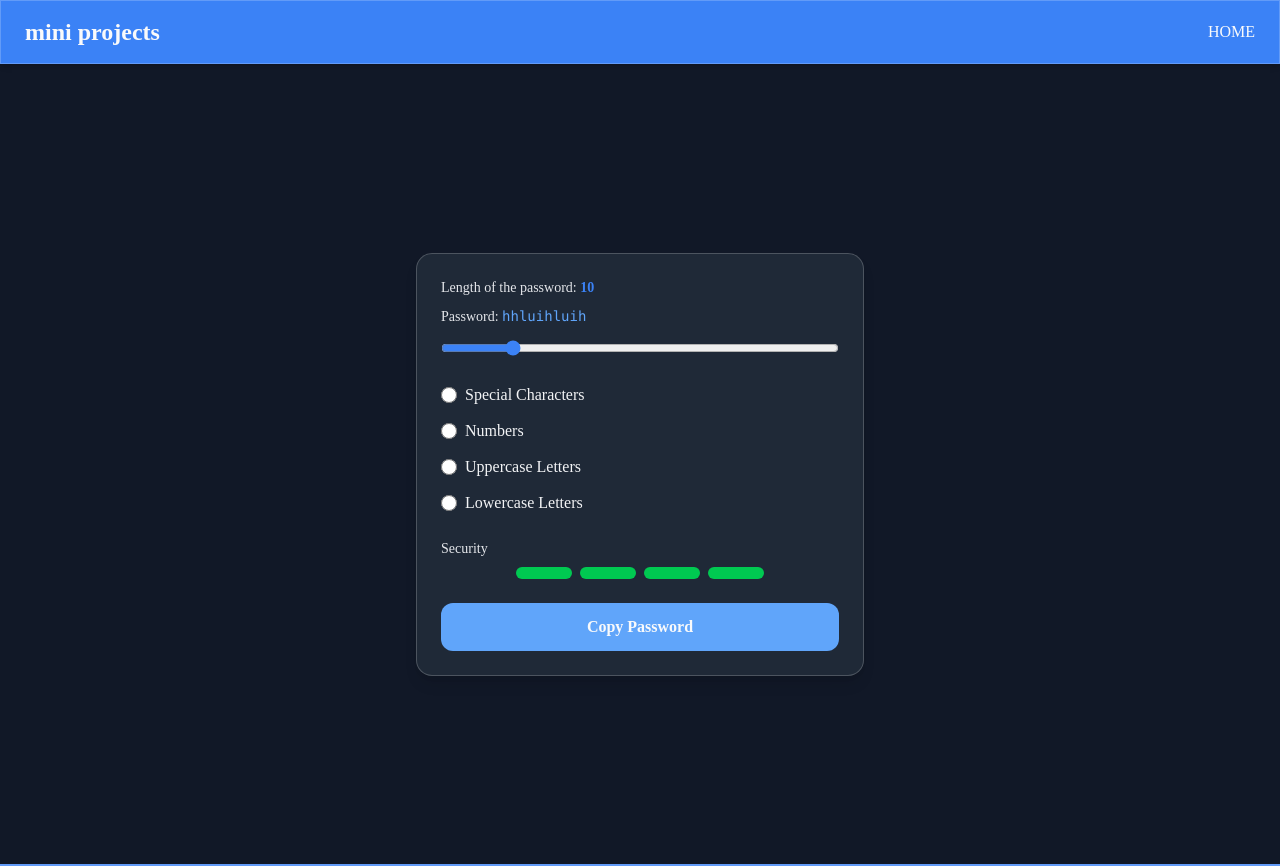
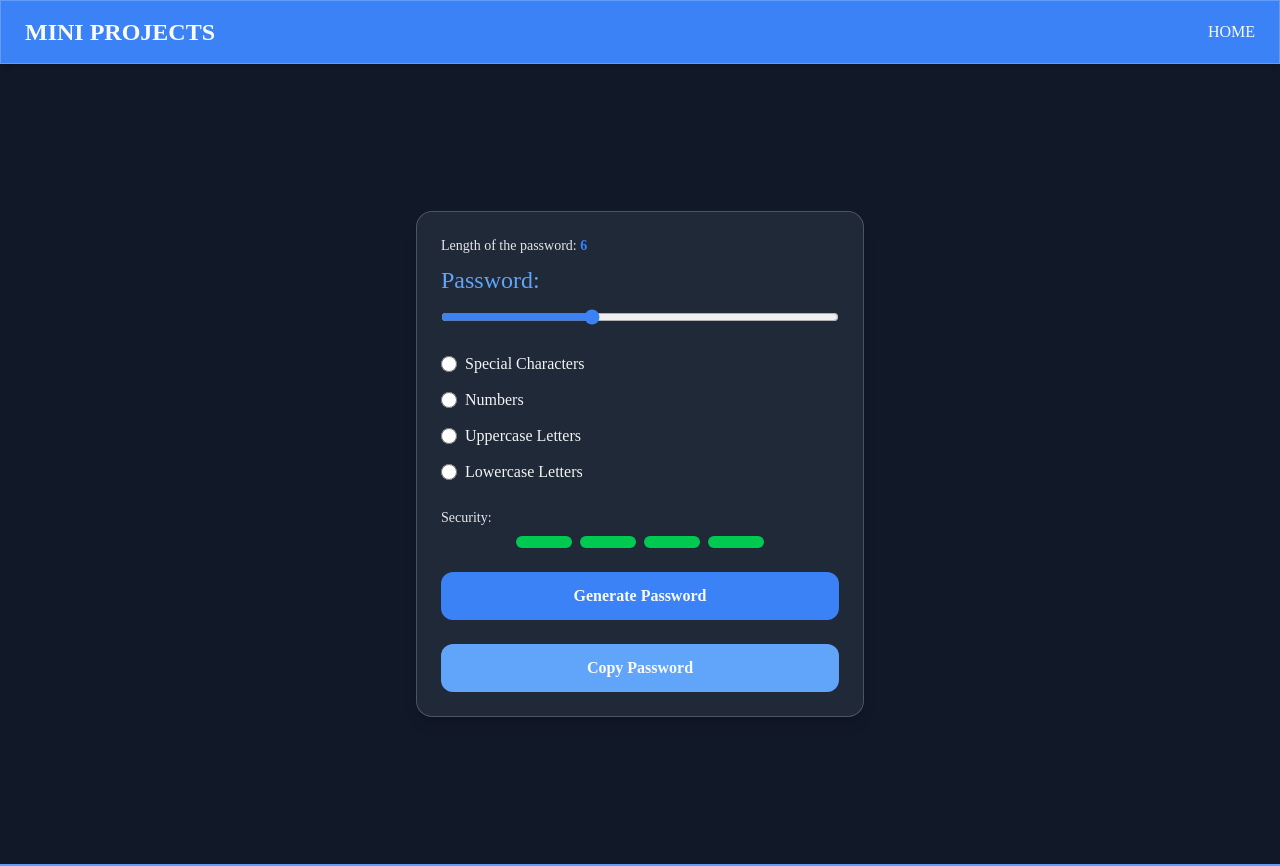
Before and after one commit to parvaneh-esmaili/mini-projects, an Angular app: page /password-generator in a window 1280 px wide. Built offline with nearby package versions, Linux system fonts and the light colour scheme.

Commit message:
feat: Add Logic To Generate Password Component

```diff
--- a/src/app/_modules/projects/_components/header/header.html
+++ b/src/app/_modules/projects/_components/header/header.html
@@ -1,7 +1,7 @@
 <div
   class="h-16 sticky z-100 top-0 left-0 right-0 bg-primary border border-white/20 shadow-md flex items-center justify-between px-6"
 >
-  <h1 class="text-2xl font-bold">mini projects</h1>
+  <h1 class="text-2xl font-bold">MINI PROJECTS</h1>
   <a routerLink="/home" class="hover:text-bg transition cursor-pointer"
     >HOME</a
   >
--- a/src/app/_modules/projects/_components/password-generators/password-generators.html
+++ b/src/app/_modules/projects/_components/password-generators/password-generators.html
@@ -1,45 +1,49 @@
 <div class="min-h-screen w-full flex items-center justify-center p-6 bg-bg">
-  <div class="w-full max-w-md mx-auto bg-surface border border-white-20 flex flex-col items-center justify-center gap-6 p-6 rounded-2xl shadow-lg">
-
+  <div
+    class="w-full max-w-md mx-auto bg-surface border border-white-20 flex flex-col items-center justify-center gap-6 p-6 rounded-2xl shadow-lg"
+  >
     <!-- Password length and slider -->
     <div class="w-full space-y-2">
       <p class="text-sm text-gray-200">
-        Length of the password: <span class="font-semibold text-primary">{{ passwordLength }}</span>
+        Length of the password:
+        <span class="font-semibold text-primary">{{ passwordLength }}</span>
       </p>
-      <p class="text-sm text-gray-200">
-        Password: <span class="font-mono text-secondary">{{ password }}</span>
+      <p class="text-2xl text-secondary">
+        Password: <span class="text-white px-1">{{ password }}</span>
       </p>
-      <input type="range"
-             min="0"
-             max="60"
-             step="1"
-             [(ngModel)]="passwordLength"
-             class="w-full h-2 accent-primary rounded-lg cursor-pointer"/>
+      <input
+        type="range"
+        min="0"
+        max="16"
+        step="1"
+        [(ngModel)]="passwordLength"
+        class="w-full h-2 accent-primary rounded-lg cursor-pointer"
+      />
     </div>
 
     <!-- Character options -->
     <div class="flex flex-col gap-3 w-full text-gray-100">
       <label class="flex items-center gap-2 cursor-pointer">
-        <input type="radio" class="w-4 h-4 text-primary focus:ring-primary"/>
+        <input type="radio" class="w-4 h-4 text-primary focus:ring-primary" />
         <span>Special Characters</span>
       </label>
       <label class="flex items-center gap-2 cursor-pointer">
-        <input type="radio" class="w-4 h-4 text-primary focus:ring-primary"/>
+        <input type="radio" class="w-4 h-4 text-primary focus:ring-primary" />
         <span>Numbers</span>
       </label>
       <label class="flex items-center gap-2 cursor-pointer">
-        <input type="radio" class="w-4 h-4 text-primary focus:ring-primary"/>
+        <input type="radio" class="w-4 h-4 text-primary focus:ring-primary" />
         <span>Uppercase Letters</span>
       </label>
       <label class="flex items-center gap-2 cursor-pointer">
-        <input type="radio" class="w-4 h-4 text-primary focus:ring-primary"/>
+        <input type="radio" class="w-4 h-4 text-primary focus:ring-primary" />
         <span>Lowercase Letters</span>
       </label>
     </div>
 
     <!-- Security strength -->
     <div class="w-full space-y-2">
-      <p class="text-sm text-gray-200">Security</p>
+      <p class="text-sm text-gray-200">Security:</p>
       <div class="flex items-center justify-center gap-2">
         <div class="h-3 w-14 rounded-full bg-green-500"></div>
         <div class="h-3 w-14 rounded-full bg-green-500"></div>
@@ -48,8 +52,19 @@
       </div>
     </div>
 
+    <!-- Generate button -->
+    <button
+      (click)="makePassword()"
+      class="h-12 w-full bg-primary rounded-xl cursor-pointer hover:bg-secondary active:scale-95 transition duration-300 font-semibold"
+    >
+      Generate Password
+    </button>
+
     <!-- Copy button -->
-    <button class="h-12 w-full bg-secondary rounded-xl cursor-pointer hover:bg-primary active:scale-95 transition duration-300 font-semibold ">
+    <button
+      (click)="copyPassword()"
+      class="h-12 w-full bg-secondary rounded-xl cursor-pointer hover:bg-primary active:scale-95 transition duration-300 font-semibold"
+    >
       Copy Password
     </button>
   </div>
--- a/src/app/_modules/projects/_components/password-generators/password-generators.ts
+++ b/src/app/_modules/projects/_components/password-generators/password-generators.ts
@@ -5,10 +5,30 @@ import { FormsModule } from '@angular/forms';
   selector: 'app-password-generators',
   imports: [FormsModule],
   templateUrl: './password-generators.html',
-  styleUrl: './password-generators.css'
+  styleUrl: './password-generators.css',
 })
 export class PasswordGenerators {
-  password: string = 'hhluihluih';
-  passwordLength: number= this.password.length
+  password: string = '';
+  passwordLength: number = 6;
 
+  specialCharacters: string = '!@#$%&*';
+  numbers: string = '0987654321';
+  upperCase: string = 'ABCDEFGHIGKLMNOPQRSTUVWXYZ';
+  lowerCase: string = 'abcdefghijklmnopqrstuvwxyz';
+
+  makePassword() {
+    this.password = '';
+
+    const allChars =
+      this.specialCharacters + this.numbers + this.upperCase + this.lowerCase;
+
+    for (let i = 0; i < this.passwordLength; i++) {
+      const passwordGenerator = Math.floor(Math.random() * allChars.length);
+
+      this.password += allChars.charAt(passwordGenerator);
+    }
+    console.log(this.password);
+  }
+
+  copyPassword() {}
 }
--- a/src/app/_modules/projects/_components/quiz-app/quiz-app.html
+++ b/src/app/_modules/projects/_components/quiz-app/quiz-app.html
@@ -6,7 +6,7 @@
     </div>
     <p class="h-7">{{ feedback }}</p>
 <div class="mb-6">
-  <p class="h-12 w-full bg-white/10 flex items-center px-4 rounded">
+  <p class="h-12 w-full bg-white/10 flex items-center px-4 rounded  border border-white-20">
     {{ questions[currentQuestionIndex].question }}
   </p>
 
@@ -27,7 +27,7 @@
   }
 
   <button
-    class="h-12 w-full bg-primary hover:bg-secondary cursor-pointer active:scale-95 transition duration-300 text-white rounded px-4 mt-4"
+    class="h-12 w-full bg-primary hover:bg-secondary cursor-pointer active:scale-95 transition duration-300 rounded px-4 mt-4"
     (click)="checkAnswer(selectedIndex)">
     Submit
   </button>
@@ -36,7 +36,7 @@
 <div class="flex items-center justify-between">
   <!-- دکمه قبلی -->
   <button
-    class="h-12 w-32 rounded "
+    class="h-12 w-32 rounded cursor-pointer  border border-white-20"
     (click)="prevBTN()"
     [disabled]="isPrevDisabled"
     [ngClass]="isPrevDisabled ? 'bg-white/5 text-white/30' : 'bg-white/10 hover:bg-white/30'">
@@ -45,7 +45,7 @@
 
   <!-- دکمه بعدی -->
   <button
-    class="h-12 w-32 rounded"
+    class="h-12 w-32 rounded cursor-pointer border border-white-20"
     (click)="nextBTN()"
     [disabled]="isNextDisabled"
     [ngClass]="isNextDisabled ? 'bg-white/5 text-white/30' : 'bg-white/10 hover:bg-white/30'">
@@ -58,11 +58,11 @@
 @if (win){
 <div class="h-screen z-50 bg-black/70 fixed top-0 left-0 w-full flex items-center justify-center">
 <div class="h-72 w-96 bg-surface border border-white-20 rounded-3xl shadow-2xl flex flex-col justify-center items-center gap-6 p-6 animate-fade-in">
-  <p class="text-primary text-2xl font-extrabold text-center drop-shadow-sm">
-    you could answer {{score}} of {{questions.length}} questions
+  <p class="text-primary text-3xl font-extrabold text-center drop-shadow-sm">
+    You Could Answer {{score}} Of {{questions.length}} Questions
   </p>
   <button
-    class="bg-primary hover:bg-secondary transition-colors duration-300 font-semibold text-lg px-6 py-3 rounded-xl shadow-md hover:shadow-xl active:scale-95"
+    class="bg-primary hover:bg-secondary transition-colors duration-300 font-semibold text-lg px-6 py-3 rounded-xl shadow-md hover:shadow-xl active:scale-95  border border-white-20"
     (click)="resetQuiz()"
   >
     🔄 Restart Quiz
--- a/src/app/_modules/projects/_components/todo-list/todo-list.html
+++ b/src/app/_modules/projects/_components/todo-list/todo-list.html
@@ -11,7 +11,7 @@
     <!-- دکمه افزودن آیتم -->
     <button
       (click)="toggleMenu()"
-      class="bg-green-500 hover:bg-green-600 text-white px-4 py-2 text-xs rounded-xl mb-4 fas fa-plus-circle"
+      class="bg-primary hover:bg-secondary text-white px-4 py-2 text-xs rounded-xl mb-4 fas fa-plus-circle"
     >
       ADD NEW ITEM
     </button>
@@ -21,7 +21,7 @@
     <div
       draggable="true"
       (dragstart)="dragStartHandler($event)"
-      class="fade-in-up cursor-move h-14 w-full bg-purple-500 border border-white/40 rounded-xl my-2 flex items-center px-4 justify-between"
+      class="fade-in-up cursor-move h-14 w-full bg-secondary border border-white/40 rounded-xl my-2 flex items-center px-4 justify-between"
     >
       <span>{{ item }}</span>
       <button
```
